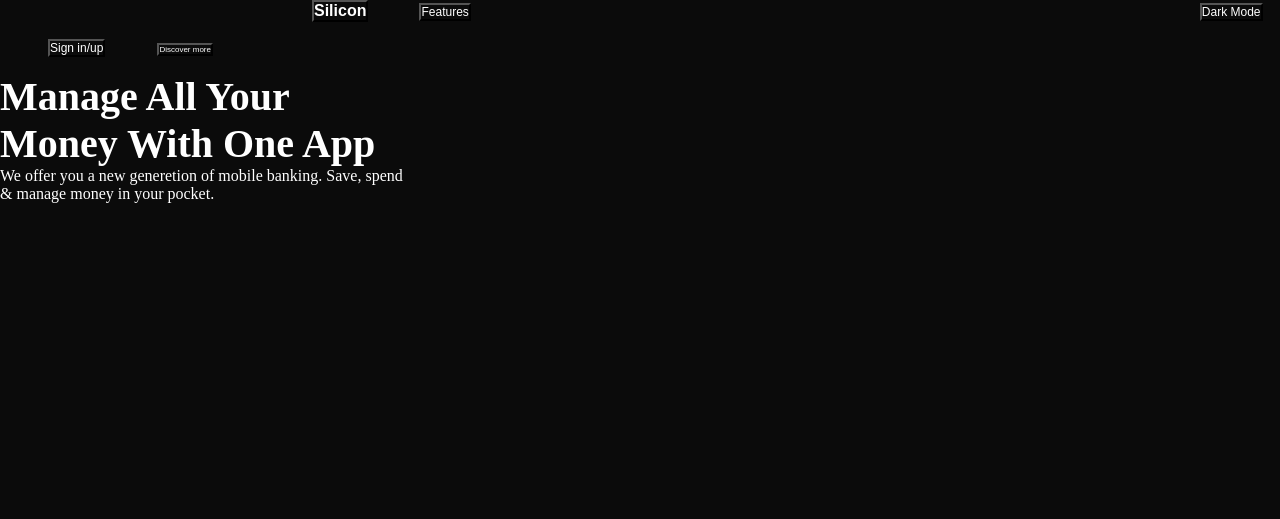
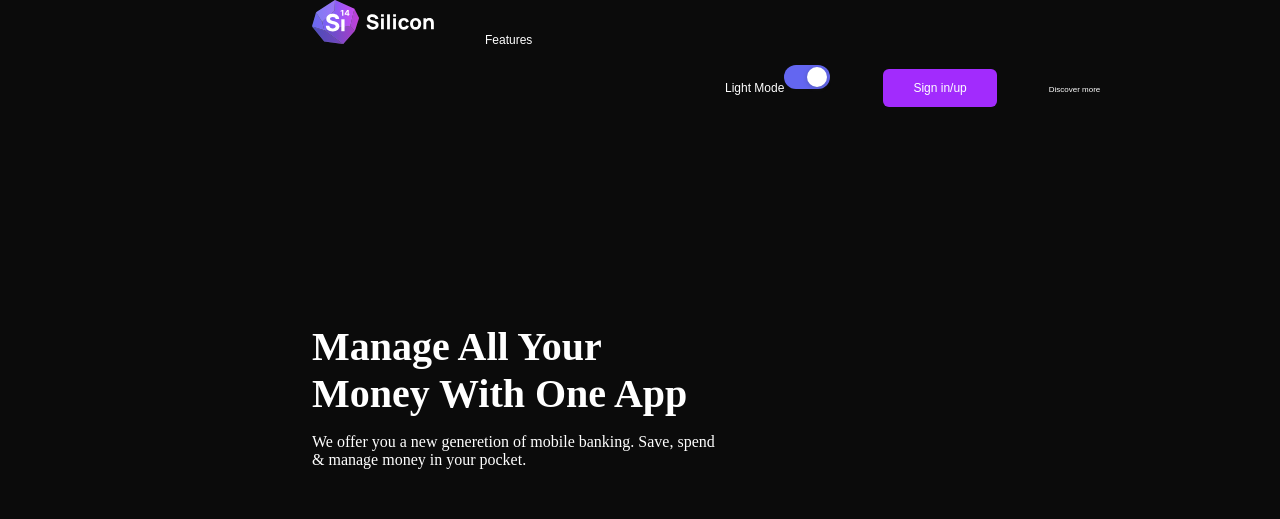
Before and after one commit to FvonAhn/Inl-mningsuppgifter, a plain HTML site: page index.html in a window 1280 px wide. Shown: the top 519 px of the page. Drawn offline with Linux system fonts and the light colour scheme.

Commit message:
sixth commit

```diff
--- a/index.html
+++ b/index.html
@@ -10,13 +10,15 @@
 
     <section class="card-1">
         <div class="context-1">
-            <button class="btn-1"><b>Silicon</b></button>
+
+            <button class="btn-1"><img src="/images/silicon.svg"></button>
             <button class="btn-2">Features</button>
-            <button class="btn-3">Dark Mode</button>
+            <button class="btn-3">Light Mode<img src="/images/light toggle.svg"></button>
             <button class="btn-4">Sign in/up</button>
             <button class="btn-5">Discover more</button>
             <h1 class="headline">Manage All Your Money With One App</h1>
             <p class="text">We offer you a new generetion of mobile banking. Save, spend & manage money in your pocket.</p>
+            <div class="phones"></div><img src="/images/phones.svg"></img></div>
         </div>
     </section>
 
--- a/styles.css
+++ b/styles.css
@@ -1,27 +1,25 @@
 * {
     margin:0%;
     padding:0%;
-    box-sizing:border-box
+    box-sizing: border-box;
 }
 
 body {
     font-family: manrope;
-    background-color:rgb(255, 255, 255);
+    color: #ffffff;
+    background-color: rgb(255, 255, 255);
 }
 
 
 .card-1 {
-
     background-color:rgb(11, 11, 11);
-    color: rgb(148, 140, 151);
     font-size: 1rem;
-
-    min-height: 876px;
+    max-height: 876px;
     width: 100%;
-
 }
 
 .btn-1 {
+    border: none;
     margin-left: 312px;
     margin-bottom: 1rem;
     background-color: rgb(11, 11, 11);
@@ -31,6 +29,7 @@ body {
 
 }
 .btn-2 {
+    border: none;
     margin-left: 47px;
     margin-bottom: 1rem;
     background-color: rgb(11, 11, 11);
@@ -39,6 +38,7 @@ body {
     cursor: pointer;
 }
 .btn-3{
+    border: none;
     margin-left: 725px;
     margin-bottom: 1rem;
     background-color: transparent;
@@ -47,14 +47,18 @@ body {
     cursor: pointer;
 }
 .btn-4 {
+    border: none;
+    border-radius: 0.5em;
+    padding: 1em 2.5em;
     margin-left: 3rem;
     margin-bottom: 1rem;
-    background-color: transparent;
+    background-color: rgb(162, 43, 253);
     color: white;
     font-size: 0.75rem;
     cursor: pointer;
 }
 .btn-5 {
+    border: none;
     margin-left: 3rem;
     margin-bottom: 1rem;
     background-color: transparent;
@@ -63,14 +67,22 @@ body {
     cursor: pointer;
 }
 .headline {
+    margin-top: 200px;
+    margin-left: 312px;
     color:#ffffff;
     font-size: 2.5rem;
     width: 26rem;
 }
 .text {
+    margin-top: 1rem;
+    margin-left: 312px;
     color:#ffffff;
     font-size: 1rem;
     width: 26rem;
+}
+.phones{
+    margin-top: 188px;
+
 }
 
 .card-2 {
```
Also changed, not shown: images/light toggle.svg (added), images/phones.svg (added), images/silicon.svg (added), images/silicon@2x.svg (added).
